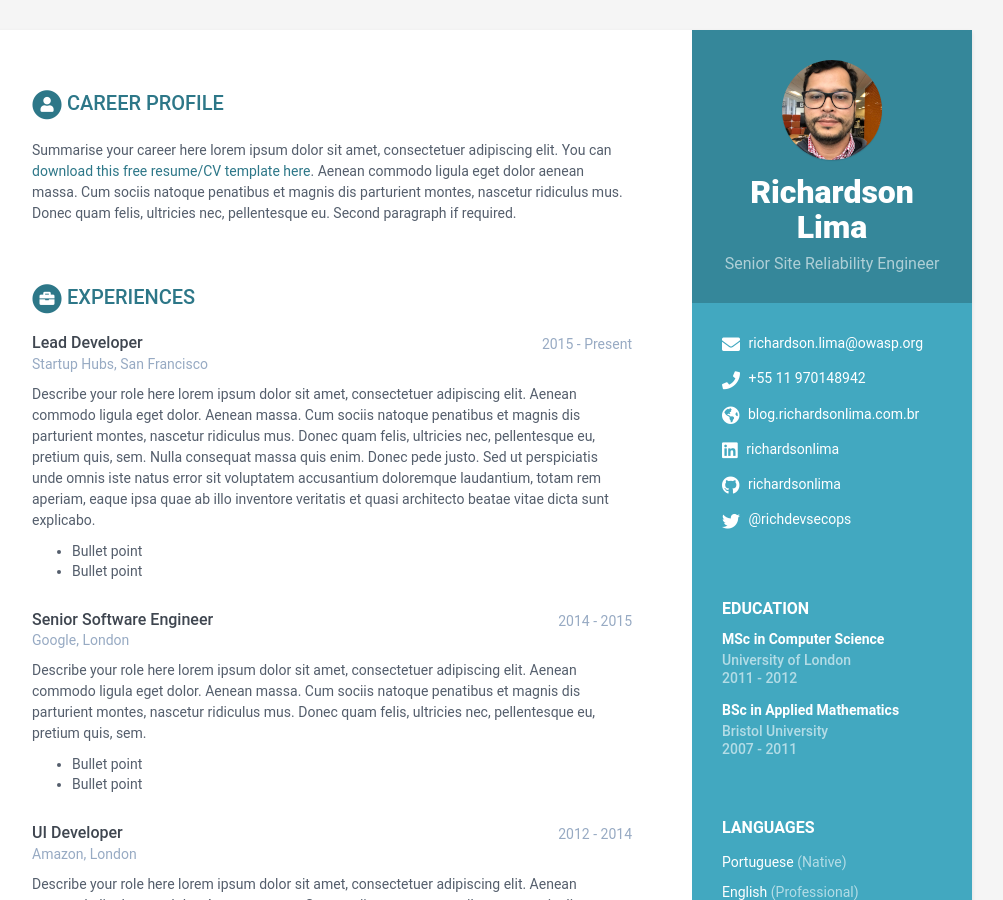
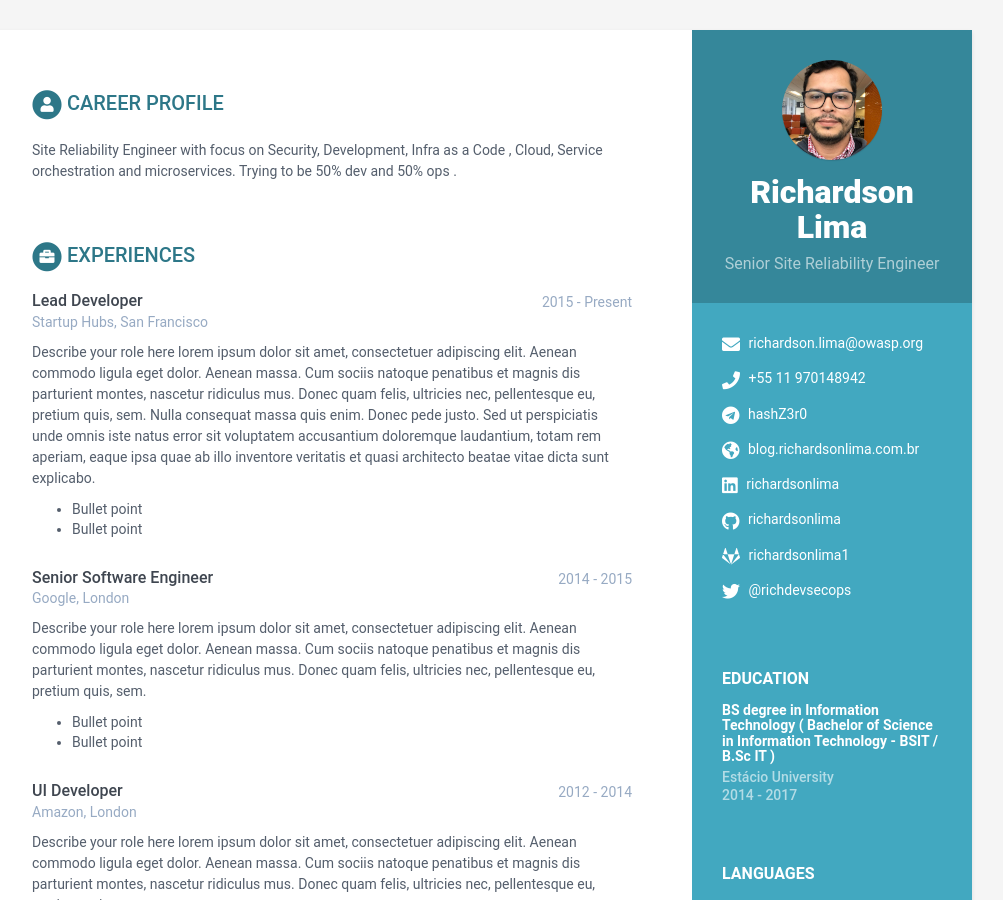
Before and after one commit to richardsonlima/cv, a Jekyll site: the page built from index.html, in a window 1280 px wide and 900 px high. Shown: the whole window, without its empty margins (168-1171 px from the left). Built offline with Jekyll 4.4.1, drawn with Linux system fonts in a browser that asks for light colours; some of the changed text lies outside the part shown.

Commit message:
adding all

```diff
--- a/_data/data.yml
+++ b/_data/data.yml
@@ -17,8 +17,8 @@ sidebar:
     website: blog.richardsonlima.com.br #do not add http://
     linkedin: richardsonlima
     github: richardsonlima
-    telegram: # add your nickname without '@' sign
-    gitlab:
+    telegram: hashZ3r0 # add your nickname without '@' sign
+    gitlab: richardsonlima1
     bitbucket:
     twitter: '@richdevsecops'
     stack-overflow: # Number/Username, e.g. 123456/alandoe
@@ -45,35 +45,17 @@ sidebar:
 career-profile:
     title: Career Profile
     summary: |
-      Summarise your career here lorem ipsum dolor sit amet, consectetuer
-      adipiscing elit. You can [download this free resume/CV template here]().
-      Aenean commodo ligula eget dolor aenean massa. Cum sociis natoque
-      penatibus et magnis dis parturient montes, nascetur ridiculus mus.
-      Donec quam felis, ultricies nec, pellentesque eu.
-      Second paragraph if required.
+      Site Reliability Engineer with focus on Security, Development, Infra as a Code , Cloud, Service orchestration and
+      microservices. Trying to be 50% dev and 50% ops .
 education:
-    - degree: MSc in Computer Science
-      university: University of London
-      time: 2011 - 2012
+    - degree: BS degree in Information Technology ( Bachelor of Science in Information Technology - BSIT / B.Sc IT )
+      university: Estácio University
+      time: 2014 - 2017
       details: |
-        Describe your study here lorem ipsum dolor sit amet, consectetuer
-        adipiscing elit. Aenean commodo ligula eget dolor. Aenean massa. Cum
-        sociis natoque penatibus et magnis dis parturient montes, nascetur
-        ridiculus mus. Donec quam felis, ultricies nec, pellentesque eu,
-        pretium quis, sem.
+        Bachelor's degree - Bachelor of Information System
           - Bullet point
           - Bullet point
-    - degree: BSc in Applied Mathematics
-      university: Bristol University
-      time: 2007 - 2011
-      details: |
-        Describe your study here lorem ipsum dolor sit amet, consectetuer
-        adipiscing elit. Aenean commodo ligula eget dolor. Aenean massa. Cum
-        sociis natoque penatibus et magnis dis parturient montes, nascetur
-        ridiculus mus. Donec quam felis, ultricies nec, pellentesque eu,
-        pretium quis, sem.
-          - Bullet point
-          - Bullet point
+
 experiences:
     - role: Lead Developer
       time: 2015 - Present
@@ -165,22 +147,22 @@ skills:
     title: Skills &amp; Proficiency
 
     toolset:
-      - name: Python & Django
-        level: 98%
+      - name: Linux & Unix
+        level: 100%
 
-      - name: Javascript & jQuery
-        level: 98%
+      - name: AWS
+        level: 90%
 
-      - name: Angular
-        level: 98%
+      - name: Kubernetes & Docker
+        level: 90%
 
-      - name: HTML5 & CSS
-        level: 95%
-
-      - name: Ruby on Rails
+      - name:  Microservices
         level: 85%
 
-      - name: Sketch & Photoshop
+      - name: Security (Pentesting)
+        level: 85%
+
+      - name: Python & Go
         level: 60%
 
 footer: >
```
